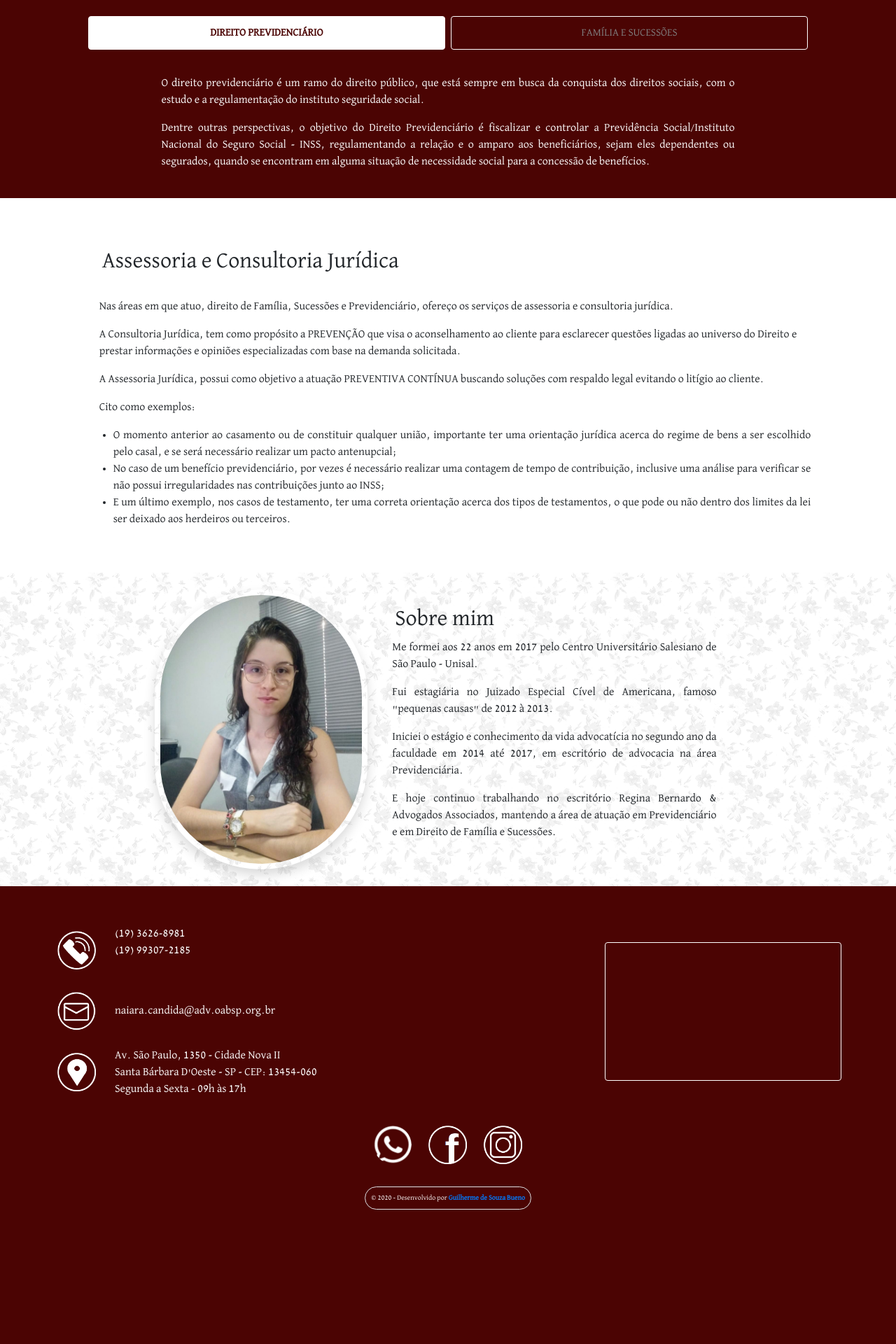
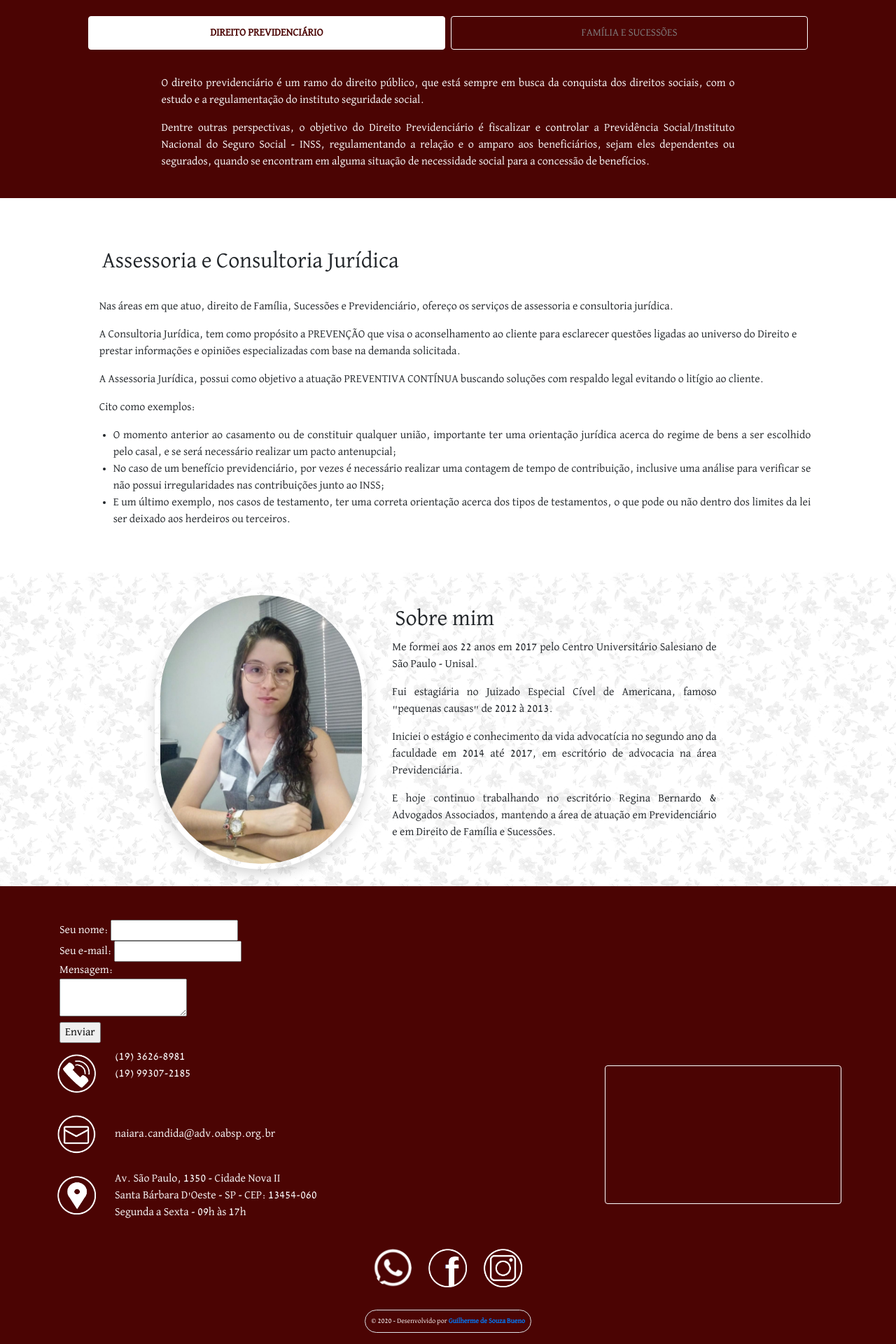
Before and after one commit to guilhermesobu/candidaadv.com.br, a PHP site: page / in a window 1280 px wide. Shown: the part 1077-2997 px from the top of the page at 70% size. Before the commit the page ends 2805 px from the top, so only its background shows below. Run offline with PHP 8.4, Linux system fonts and the light colour scheme; grey boxes are pictures that could not be loaded.

Commit message:
Adicionado o FALE CONOSCO pra enviar email, vamos testar se da certo

```diff
--- a/src/default/contact.php
+++ b/src/default/contact.php
@@ -1,5 +1,9 @@
 <div class="container text-white pb-4" id="contact">
     <div class="row d-flex align-items-center">
+
+        <div class="col-12">
+            <?php include 'src/default/mailContact.php'; ?>
+        </div>
 
         <div class="col-12 col-lg-6">
             <div class="row py-2">
--- /dev/null
+++ b/src/default/mailContact.php
@@ -0,0 +1,45 @@
+<?php
+
+if (!isset($_POST["eMail"])) {
+?>
+    <form method="POST" action="<?php echo $_SERVER['PHP_SELF']; ?>">
+        Seu nome: <input type="text" name="realname" /> <br />
+        Seu e-mail: <input type="text" name="eMail" /> <br />
+        Mensagem: <br /> <textarea name="texto"> </textarea> <br />
+        <input type="submit" value="Enviar" />
+    </form>
+
+<?php } else {
+    function checaDados($vet)
+    {
+        foreach ($vet as $val) {
+            if (preg_match("/(%0A|%0D|\n+|\r+)/i", $val) != 0) {
+                echo "Tentativa de injeção de dados.";
+                return 1;
+            }
+        }
+        return 0;
+    }
+
+    //Const
+    define("TO", "naiara@candidaadv.com.br");
+    define("ASS", "assunto do form");
+    //if (checaDados($_POST)){ exit(1); }
+    // send mail :
+    $_POST['message'] = "Mensagem de " . $_POST['realname'] . " " . $_POST['eMail'];
+    $_POST['message'] .= "\n\n" . $_POST['texto'];
+    $_POST['eMail'] = "From: " . $_POST['eMail'];
+    if (mail(TO, ASS, $_POST['message'], $_POST['eMail'])) {
+        // display confirmation message if mail sent successfully
+        //header("Location: obrigado.html");
+        //Para utilizar a funcao header nao pode haver nenhum dado enviado antes do header
+        //Redirecionamento por META tag:
+        echo '<meta http-equiv="refresh" content="0;url=https://www.candidaadv.com.br/" />';
+        //Redirecionamento por JavaScript:
+        //echo " <script> location='http://www.seudominio.com.br/' </script> ";
+    } else {
+        // sending failed, display error message
+        echo "<p>Seu e-mail nao p&ocirc;de ser enviado.</p>";
+    }
+} //else
+?>
```
